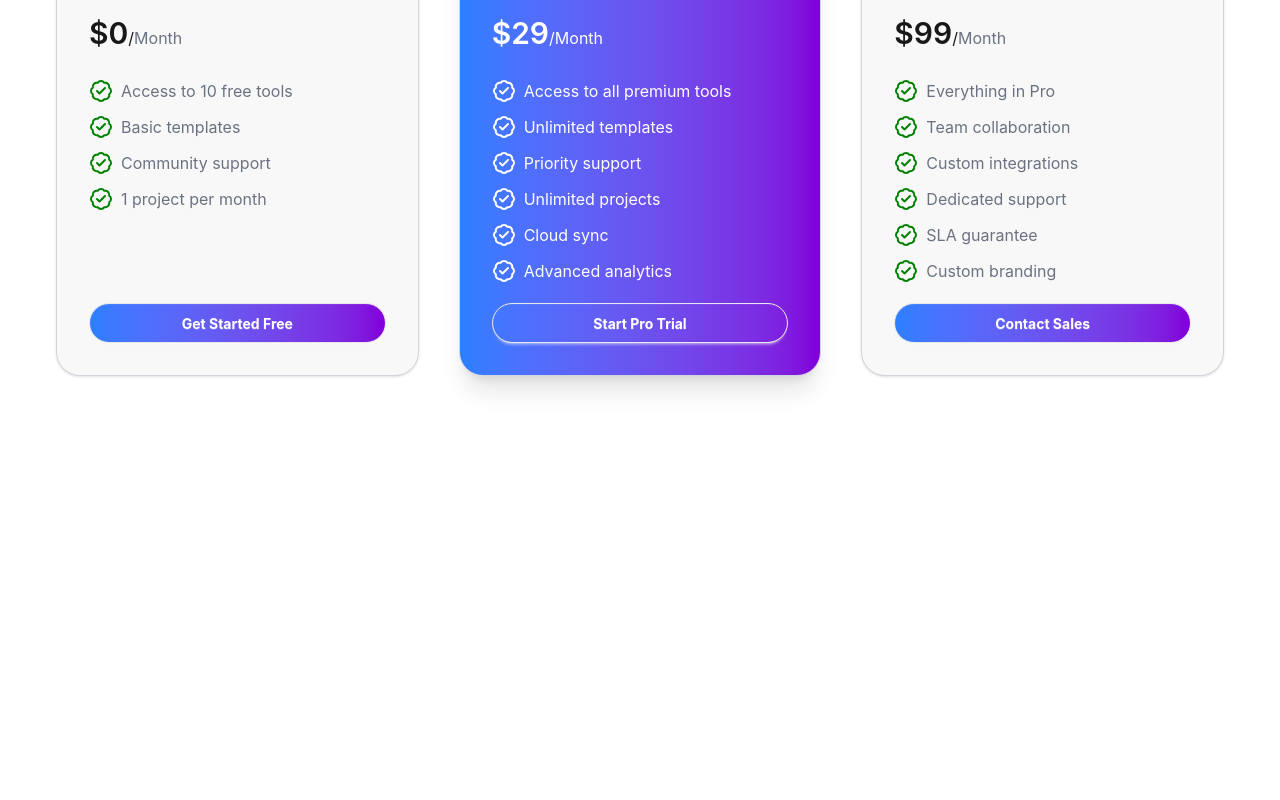
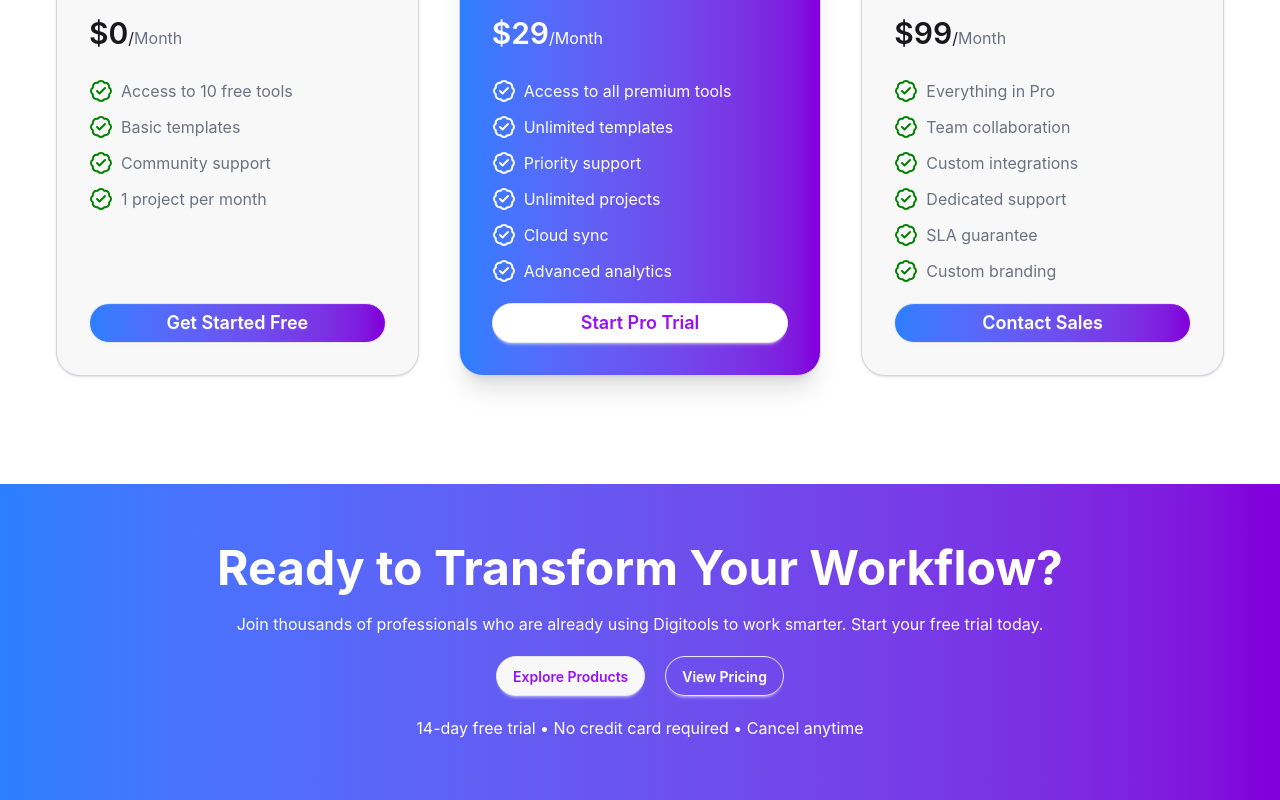
Before and after one commit to saadmannur/assignment-6-react, a React (Vite) app: page / in a window 1280 px wide. Shown: the part 3790-4590 px from the top of the page. Before the commit the page ends 4274 px from the top, so only its background shows below. Built offline with nearby package versions, Linux system fonts and the light colour scheme.

Commit message:
explore section is created

```diff
--- a/src/App.jsx
+++ b/src/App.jsx
@@ -6,6 +6,7 @@ import RatingSection from './Component/RatingSection/RatingSection'
 import Products from './Component/Products/Products'
 import StepsSection from './Component/StepsSection/StepsSection'
 import PricingState from './Component/PricingState/PricingState'
+import ExploreSection from './Component/ExploreSection/ExploreSection'
 
 const fetchProducts = async () => {
   const res = (await fetch("data.json")).json();
@@ -44,6 +45,7 @@ function App() {
           pricingDataPromise={pricingDataPromise}
         ></PricingState>
       </Suspense>
+      <ExploreSection></ExploreSection>
     </>
   )
 }
--- /dev/null
+++ b/src/Component/ExploreSection/ExploreSection.jsx
@@ -0,0 +1,20 @@
+import React from 'react';
+
+const ExploreSection = () => {
+    return (
+        <div className='container mx-auto  bg-linear-to-r from-blue-500 to-purple-700 text-white text-center p-15 space-y-5'>
+            <div>
+                <h2 className='text-3xl font-bold md:text-5xl md:font-bold mb-5'>Ready to Transform Your Workflow?</h2>
+                <p>Join thousands of professionals who are already using Digitools to work smarter. Start your free trial today.</p>
+            </div>
+            <div className='flex gap-5 justify-center items-center'>
+                <button className=' btn text-purple-600 rounded-3xl '>Explore Products</button>
+                <button className='btn bg-transparent text-white rounded-3xl'>View Pricing</button>
+            </div>
+            <p>14-day free trial • No credit card required • Cancel anytime</p>
+
+        </div>
+    );
+};
+
+export default ExploreSection;
--- a/src/Component/PricingState/RenderPricingData.jsx
+++ b/src/Component/PricingState/RenderPricingData.jsx
@@ -23,7 +23,7 @@ const RenderPricingData = ({data}) => {
                     ></RenderPricingFeature> )
                 }
             </ul>
-            <button className={`btn text-white ${isMostPopular && `bg-linear-to-r from-blue-500 to-purple-700 bg-clip-text text-transparent`} rounded-4xl font-bold ${isMostPopular || `bg-linear-to-r from-blue-500 to-purple-700`}`}>{buttonText}</button>
+            <button className={`btn text-purple-600 text-lg rounded-4xl font-semibold bg-white ${isMostPopular || `bg-linear-to-r from-blue-500 to-purple-700 text-white`}`}>{buttonText}</button>
         </div>
     );
 };
```
